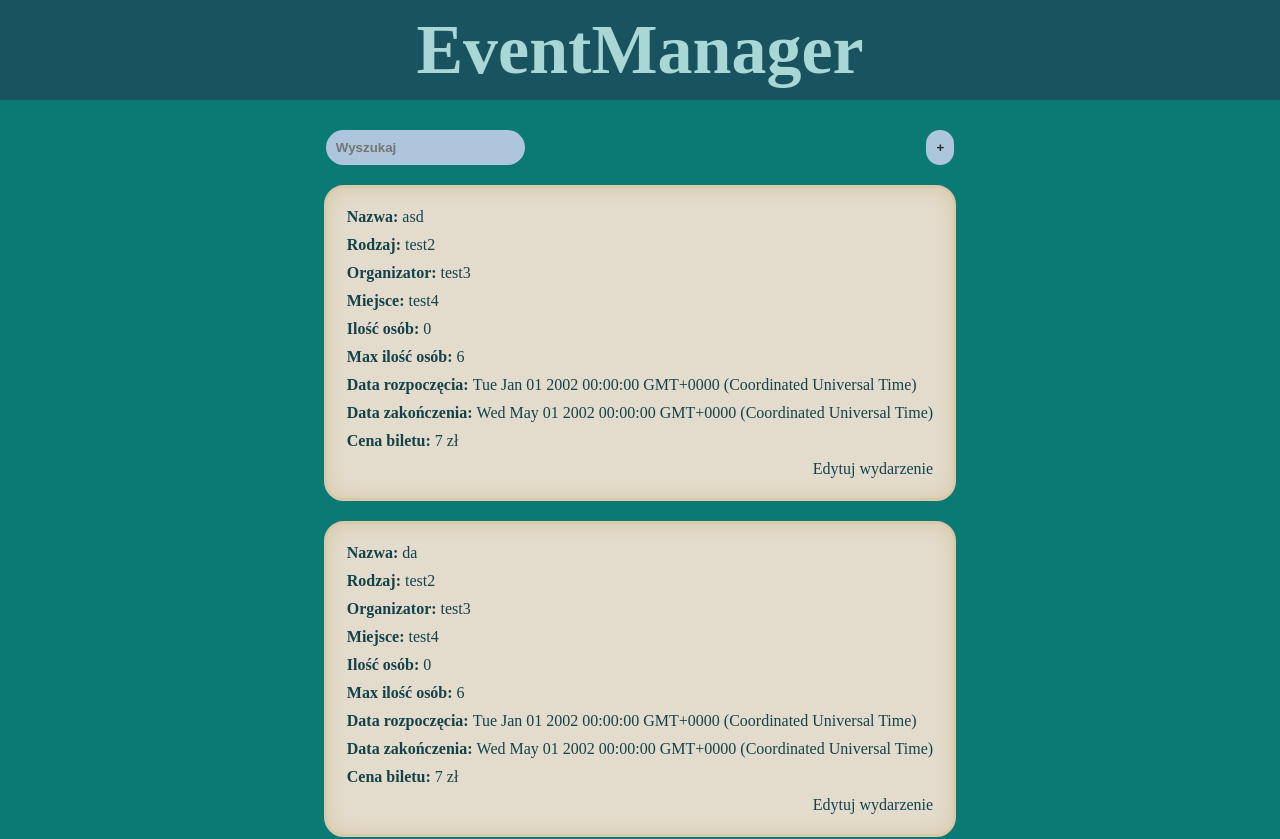
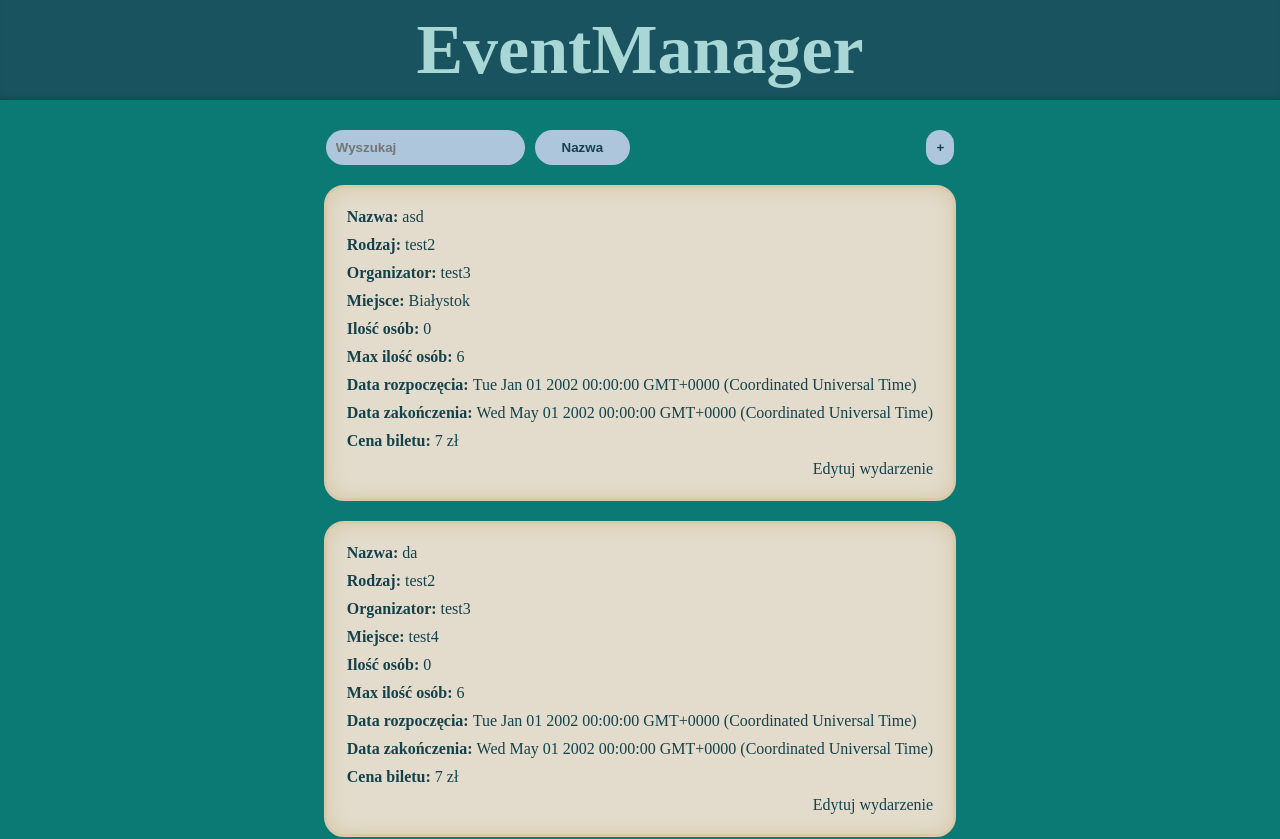
Before and after one commit to Geerafix/EventHubV1, an Angular app in the folder EventManager/: page /dodaj-wydarzenie in a window 1280 px wide. Shown: the top 839 px of the page. Built offline with nearby package versions, Linux system fonts and the light colour scheme.

Commit message:
filtrowanie po różnych polach

```diff
--- a/EventManager/src/app/addevent/addevent.component.ts
+++ b/EventManager/src/app/addevent/addevent.component.ts
@@ -8,6 +8,7 @@ import { CommonModule } from '@angular/common';
   templateUrl: './addevent.component.html',
   styleUrl: './addevent.component.css'
 })
+
 export class AddeventComponent {
 
 }
--- a/EventManager/src/app/event/event.component.css
+++ b/EventManager/src/app/event/event.component.css
@@ -56,9 +56,9 @@
   gap: 10px;
 }
 
-button, input {
+button, input, select {
   font-weight: bold;
-  color: rgb(45, 43, 43);
+  color: #14424b;
   padding: 10px;
   border-radius: 20px;
   border-style: none;
@@ -67,9 +67,26 @@ button, input {
 
 input:focus {
   cursor: text;
-  border-style: none;
+  border: none;
+  outline: none;
 }
 
 button:hover {
   cursor: pointer;
 }
+
+select {
+  appearance: none;
+  padding: auto;
+  text-align: center;
+  align-items: center;
+}
+
+select:focus {
+  border: none;
+  outline: none;
+}
+
+select:hover {
+  cursor: pointer;
+}
--- a/EventManager/src/app/event/event.component.html
+++ b/EventManager/src/app/event/event.component.html
@@ -3,12 +3,18 @@
     <div class="controlContainer">
       <div class="searchContainer">
         <input [(ngModel)]="search" placeholder="Wyszukaj" />
+        <select [(ngModel)]="searchBy">
+          <option value="nazwa">Nazwa</option>
+          <option value="rodzaj">Rodzaj</option>
+          <option value="organizator">Organizator</option>
+          <option value="miejsce">Miejsce</option>
+        </select>
       </div>
         <div>
           <button (click)="addEvent()">+</button>
         </div>
       </div>
-    <div id="eventData" *ngFor="let event of eventList | searchevent: search">
+    <div id="eventData" *ngFor="let event of eventList | searchevent: search:searchBy">
       <label><span class="info">Nazwa: </span>{{ event._nazwa }}</label>
       <label><span class="info">Rodzaj: </span>{{ event._rodzaj }}</label>
       <label><span class="info">Organizator: </span>{{ event._organizator }}</label>
--- a/EventManager/src/app/event/event.component.ts
+++ b/EventManager/src/app/event/event.component.ts
@@ -15,7 +15,7 @@ import { SearchEventPipe } from "../pipes/searchevent.pipe";
 })
 export class EventComponent implements OnInit {
   eventList: Event[] = [];
-  event1: Event = new Event(1, "asd", "test2", "test3", "test4", 0, 6, new Date('01/01/2002'), new Date('05/01/2002'), 7);
+  event1: Event = new Event(1, "asd", "test2", "test3", "Białystok", 0, 6, new Date('01/01/2002'), new Date('05/01/2002'), 7);
   event2: Event = new Event(2, "da", "test2", "test3", "test4", 0, 6, new Date('01/01/2002'), new Date('05/01/2002'), 7);
   event3: Event = new Event(3, "tf", "test2", "test3", "test4", 0, 6, new Date('01/01/2002'), new Date('05/01/2002'), 7);
   event4: Event = new Event(4, "gf", "test2", "test3", "test4", 0, 6, new Date('01/01/2002'), new Date('05/01/2002'), 7);
@@ -27,13 +27,7 @@ export class EventComponent implements OnInit {
   event10: Event = new Event(10,"sdf", "test200", "test3", "test4", 0, 6, new Date('01/01/2002'), new Date('05/01/2002'), 7);
   search: string = "";
 
-  filteredEventList = this.eventList;
-
-  str: string = '';
-
-  filter() {
-    this.filteredEventList = this.eventList.filter((item) => item._nazwa.toLowerCase().includes(this.search));
-  }
+  searchBy: string = 'nazwa';
 
   redirect(id : number){
     this.router.navigate(['szczegoly', id]);
@@ -44,10 +38,6 @@ export class EventComponent implements OnInit {
   }
   constructor(private route: ActivatedRoute, private router: Router) {}
   ngOnInit(): void {
-    this.route.paramMap.subscribe(params => {
-      let eventId = params.get('id');
-    });
-
     this.eventList.push(this.event1);
     this.eventList.push(this.event2);
     this.eventList.push(this.event3);
@@ -58,6 +48,5 @@ export class EventComponent implements OnInit {
     this.eventList.push(this.event8);
     this.eventList.push(this.event9);
     this.eventList.push(this.event10);
-    this.str = this.event1._nazwa;
   }
 }
--- a/EventManager/src/app/pipes/searchevent.pipe.ts
+++ b/EventManager/src/app/pipes/searchevent.pipe.ts
@@ -3,15 +3,29 @@ import { Event } from '../models/Event';
 
 @Pipe({
   name: 'searchevent',
+  pure: false,
   standalone: true
 })
 export class SearchEventPipe implements PipeTransform {
-  transform(value: Event[], searchValue: string): Event[] {
+  transform(value: Event[], searchValue: string, searchBy: string): Event[] {
     if (!value || !searchValue) {
       return value;
     }
+
     return value.filter((event) => {
-      return event._nazwa.toLowerCase().includes(searchValue.toLowerCase());
+      let searchByField;
+
+      if (searchBy === 'nazwa') {
+        searchByField = event._nazwa;
+      } else if (searchBy === 'rodzaj') {
+        searchByField = event._rodzaj;
+      } else if (searchBy === 'organizator') {
+        searchByField = event._organizator;
+      } else if (searchBy === 'miejsce') {
+        searchByField = event._miejsce;
+      }
+
+      return searchByField && searchByField.toString().toLowerCase().includes(searchValue.toLowerCase());
     });
   }
 }
--- a/EventManager/src/styles.css
+++ b/EventManager/src/styles.css
@@ -2,6 +2,7 @@ header {
   text-align: center;
   font-size: 70px;
   background-color: #19535F;
+  box-shadow: inset 0px -5px 8px -6px #03423f;
 }
 
 body {
```
